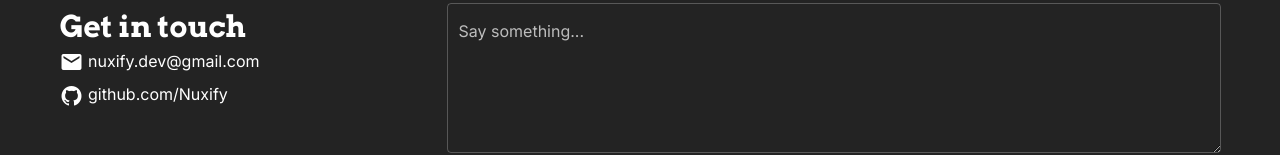
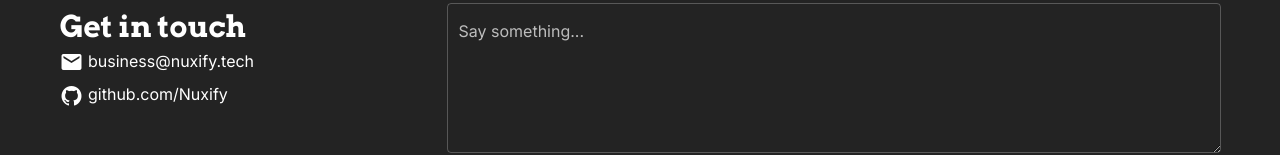
Before and after one commit to Nuxify/nuxify.github.io, a Nuxt app: page / in a window 1280 px wide. Shown: the part 2848-3003 px from the top of the page. Built offline with nearby package versions, Linux system fonts and the light colour scheme.

Commit message:
chore: use new email

```diff
--- a/components/Footer.vue
+++ b/components/Footer.vue
@@ -19,7 +19,7 @@
           />
           <span class="d-block touch__title">Get in touch</span>
           <span class="d-block"
-            ><v-icon color="white">mdi-email</v-icon> nuxify.dev@gmail.com</span
+            ><v-icon color="white">mdi-email</v-icon> business@nuxify.tech</span
           >
           <span class="d-block mt-2"
             ><v-icon color="white">mdi-github</v-icon> github.com/Nuxify</span
@@ -95,7 +95,7 @@
 export default {
   data() {
     return {
-      to: 'nuxify.dev@gmail.com',
+      to: 'business@nuxify.tech',
       from: '',
       name: '',
       message: '',
--- a/components/header/Header.vue
+++ b/components/header/Header.vue
@@ -68,7 +68,7 @@
         </v-btn>
         <v-spacer />
         <v-btn
-          href="mailto:nuxify.dev@gmail.com"
+          href="mailto:business@nuxify.tech"
           :large="$vuetify.breakpoint.smAndDown"
           color="nuxify"
         >
```
